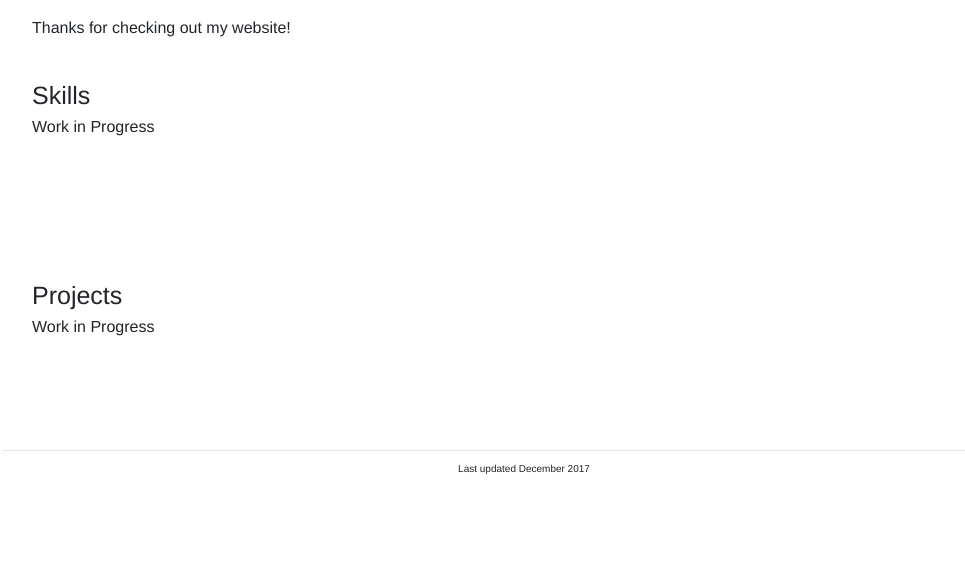
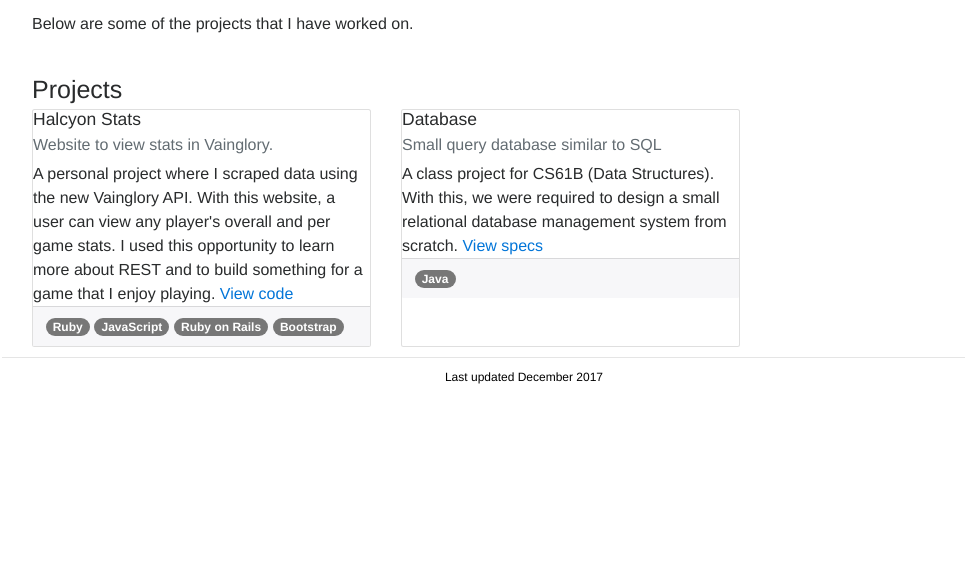
Before and after one commit to tsekylekobie/tsekylekobie.github.io, a plain HTML site: page index.html in a window 1280 px wide. Shown: the part 221-800 px from the top of the page, without its empty margins (126-1091 px from the left). Drawn offline with nearby package versions, Linux system fonts and the light colour scheme.

Commit message:
updated project section

```diff
--- a/css/main.css
+++ b/css/main.css
@@ -48,7 +48,6 @@ body {
 }
 
 .content {
-	width: 80%;
 	vertical-align: middle;
 	position: relative;
 	margin-top: 5vh;
@@ -67,7 +66,7 @@ body {
 	font-size: 12px;
 }
 
-#sidebar a, #footer a {
+#sidebar a, #footer {
 	margin: 5px;
 	color: black;
 	font-size: 12px;
--- a/index.html
+++ b/index.html
@@ -8,7 +8,7 @@
 
 <!-- Bootstrap -->
 <link href="css/bootstrap.css" rel="stylesheet">
-<link rel="stylesheet" href="https://maxcdn.bootstrapcdn.com/bootstrap/4.0.0-beta.2/css/bootstrap.min.css" integrity="sha384-PsH8R72JQ3SOdhVi3uxftmaW6Vc51MKb0q5P2rRUpPvrszuE4W1povHYgTpBfshb" crossorigin="anonymous">
+<link rel="stylesheet" href="https://maxcdn.bootstrapcdn.com/bootstrap/4.0.0-beta.3/css/bootstrap.min.css" integrity="sha384-Zug+QiDoJOrZ5t4lssLdxGhVrurbmBWopoEl+M6BdEfwnCJZtKxi1KgxUyJq13dy" crossorigin="anonymous">
 <link href="css/main.css" rel="stylesheet">
 
 </head>
@@ -19,7 +19,6 @@
 			<div class="container" id="sidebar">
 				<i>+Shortcuts</i><br>
 				<a href="#about">About</a><br>
-				<a href="#skills">Skills</a><br>
 				<a href="#projects">Projects</a><br>
 				<a href="resume.pdf" target="_blank">Resume (PDF)</a><br>
 
@@ -35,22 +34,46 @@
 				<div class="content">
 					<h1 id="name">Kyle Tse</h1>
 					I'm a second year undergraduate at UC Berkeley studying Computer Science and Cognitive Science.<br><br>
-					During my spare time, I enjoy singing, learning about the world, and watching the NBA and competitive Super Smash Bros.<br><br>
-					Thanks for checking out my website!
-				</div>
-			</div>
-
-			<div class="container section" id="skills">
-				<div class="content">
-					<h1>Skills</h1>
-					Work in Progress
+					During my spare time, I enjoy singing, watching the NBA, and keeping up with competitive Super Smash Bros.<br><br>
+					Below are some of the projects that I have worked on.
 				</div>
 			</div>
 
 			<div class="container section" id="projects">
 				<div class="content">
 					<h1>Projects</h1>
-					Work in Progress
+					<div class="card-deck">
+						<div class="card">
+  							<!--<img class="card-img-top" src="..." alt="Screenshot">-->
+							<div class="card-body">
+   								<h3 class="card-title">Halcyon Stats</h3>
+								<p class="card-subtitle mb-2 text-muted">Website to view stats in Vainglory.</p>
+    							<p class="card-text">
+									A personal project where I scraped data using the new Vainglory API. With this website, a user can view any player's overall and per game stats. I used this opportunity to learn more about REST and to build something for a game that I enjoy playing.
+									<a href="https://github.com/tsekylekobie/halcyon-stats" target="_blank">View code</a>
+								</p>
+  							</div>
+							<div class="card-footer">
+								<span class="badge badge-pill badge-light">Ruby</span>
+								<span class="badge badge-pill badge-light">JavaScript</span>
+								<span class="badge badge-pill badge-dark">Ruby on Rails</span>
+								<span class="badge badge-pill badge-dark">Bootstrap</span>
+							</div>
+						</div>
+						<div class="card">
+							<div class="card-body">
+   								<h3 class="card-title">Database</h3>
+								<p class="card-subtitle mb-2 text-muted">Small query database similar to SQL</p>
+    							<p class="card-text">
+									A class project for CS61B (Data Structures). With this, we were required to design a small relational database management system from scratch.
+									<a href="http://datastructur.es/sp17/materials/proj/proj2/proj2.html" target="_blank">View specs</a>
+								</p>
+							</div>
+							<div class="card-footer">
+								<span class="badge badge-pill badge-light">Java</span>
+							</div>
+  						</div>
+					</div>
 				</div>
 			</div>
 		</div>
```
